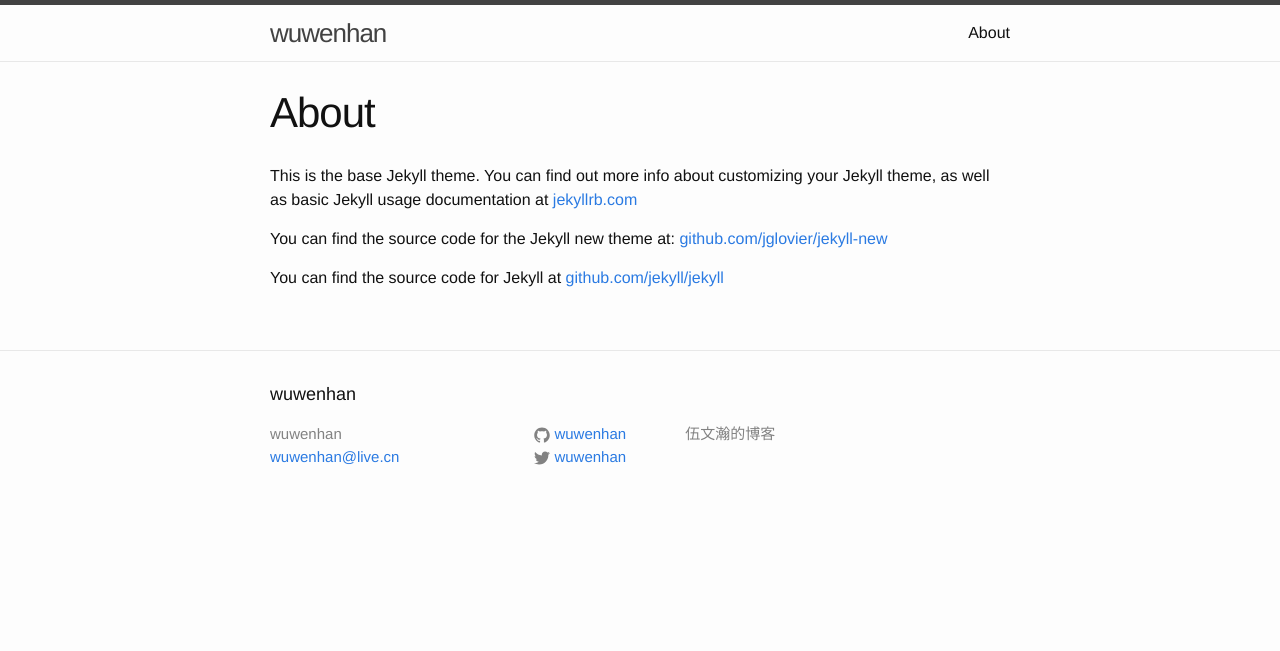
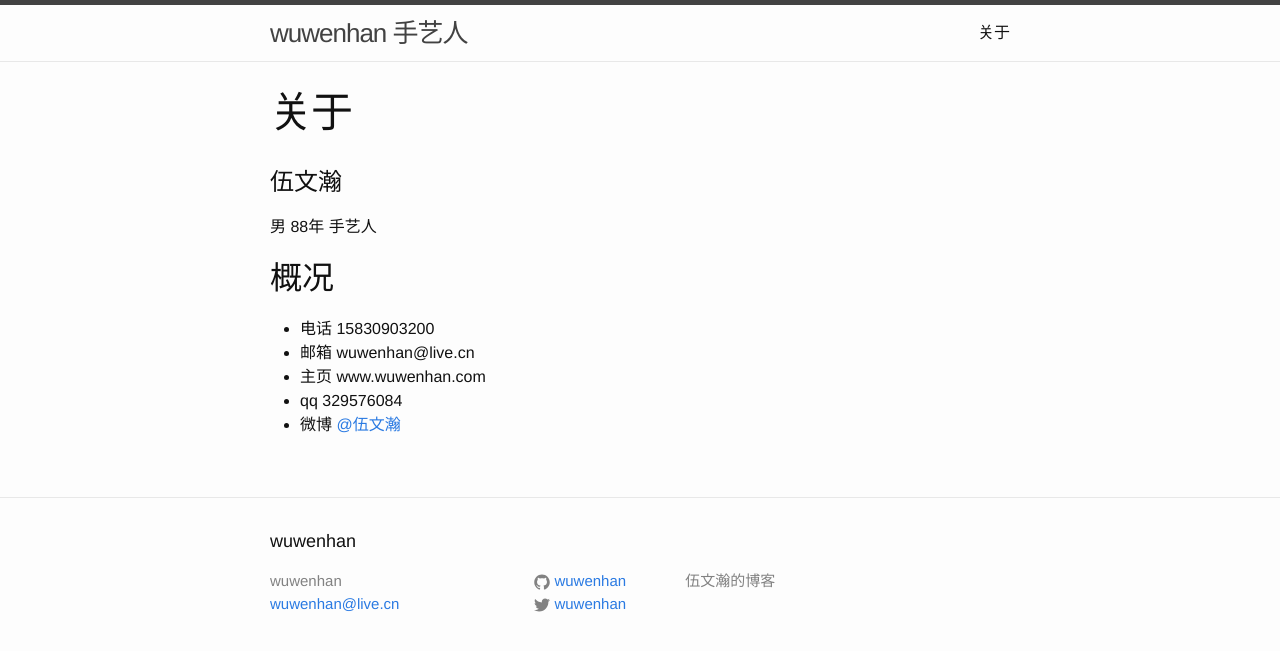
Before and after one commit to wuwenhan/wuwenhan.github.io, a Jekyll site: the page built from about.md, in a window 1280 px wide. Shown: the top 651 px of the page. Built offline with Jekyll 4.4.1, drawn with Linux system fonts in a browser that asks for light colours.

Commit message:
修改about

```diff
--- a/_includes/header.html
+++ b/_includes/header.html
@@ -2,7 +2,7 @@
 
   <div class="wrapper">
 
-    <a class="site-title" href="{{ site.baseurl }}/">{{ site.title }}</a>
+    <a class="site-title" href="{{ site.baseurl }}/">{{ site.title }} 手艺人</a>
 
     <nav class="site-nav">
       <a href="#" class="menu-icon">
--- a/about.md
+++ b/about.md
@@ -1,11 +1,17 @@
 ---
 layout: page
-title: About
+title: 关于
 permalink: /about/
 ---
 
-This is the base Jekyll theme. You can find out more info about customizing your Jekyll theme, as well as basic Jekyll usage documentation at [jekyllrb.com](http://jekyllrb.com/)
+伍文瀚
+===
+男 88年 手艺人
 
-You can find the source code for the Jekyll new theme at: [github.com/jglovier/jekyll-new](https://github.com/jglovier/jekyll-new)
+## 概况
 
-You can find the source code for Jekyll at [github.com/jekyll/jekyll](https://github.com/jekyll/jekyll)
+- 电话 15830903200
+- 邮箱 wuwenhan@live.cn
+- 主页 www.wuwenhan.com
+- qq 329576084
+- 微博 [@伍文瀚](http://weibo.com/wenhando)
```
